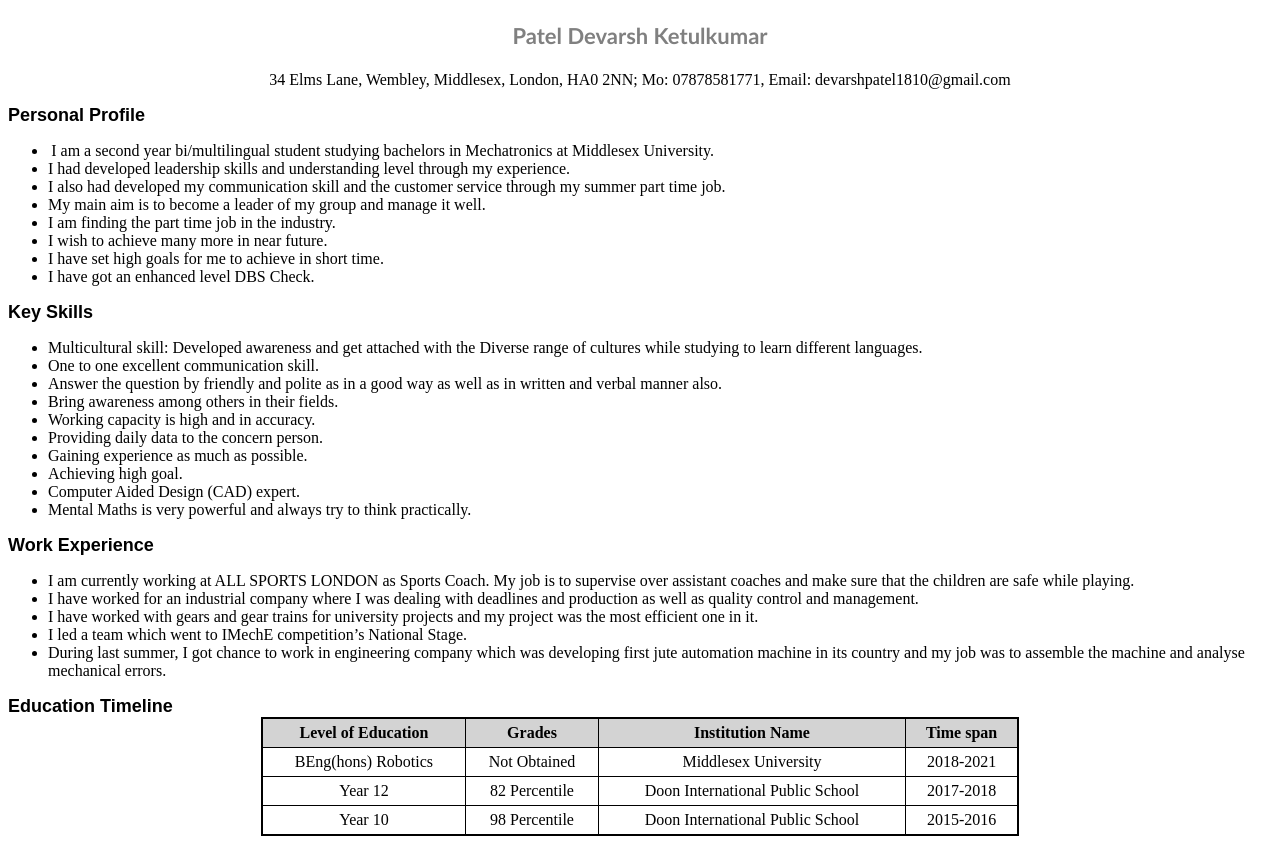
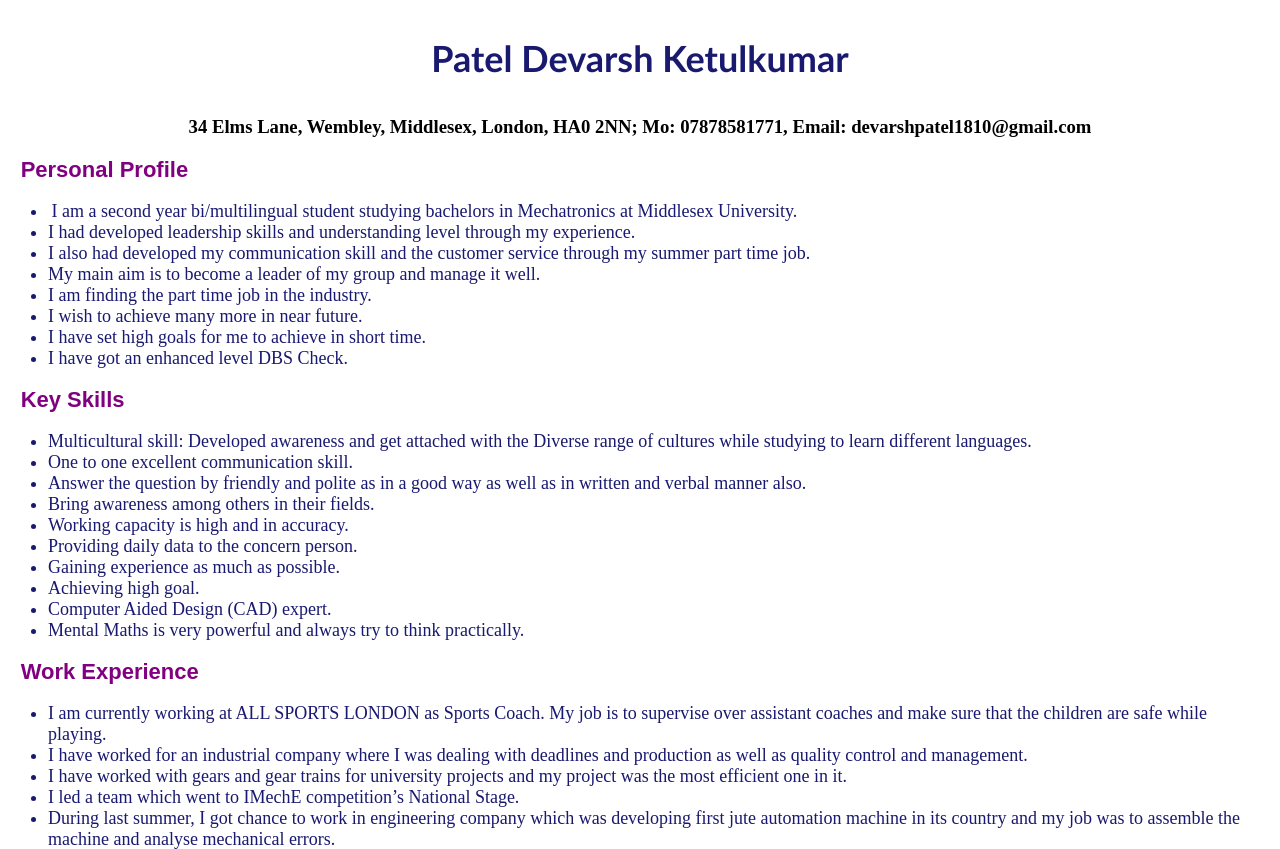
Before and after one commit to DP1805/project0, a plain HTML site: page Resume.html in a window 1280 px wide. Shown: the top 849 px of the page. Drawn offline with Linux system fonts and the light colour scheme.

Commit message:
Modified font color and size and added margin to the body

```diff
--- a/Resume.html
+++ b/Resume.html
@@ -6,9 +6,9 @@
 	</head>
 	<body>
 		<p id="top"> Patel Devarsh Ketulkumar </p>
-		<p> 34 Elms Lane, Wembley, Middlesex, London, HA0 2NN;
+		<h3> 34 Elms Lane, Wembley, Middlesex, London, HA0 2NN;
 		       Mo: 07878581771, Email: devarshpatel1810@gmail.com
-		</p>
+		</h3>
 		<div class="bio"> Personal Profile </div>
 		<ul>
 		       <li>  I am a second year bi/multilingual student studying bachelors in Mechatronics at Middlesex University. </li>
--- a/resumestyle.css
+++ b/resumestyle.css
@@ -3,18 +3,26 @@
   	   background-color: #1dd1bc;
 }
 #top {
-         color: gray;
-         font-size: 22px;
+         color: midnightblue;
+         font-size: 36px;
          font-family: Calibri, Sans Serif;
          font-weight: bold;
 }
-p {
+p, h3 {
       text-align: center;
 }
 .bio {
          font-family: Arial, Sans Serif;
-         font-size: 18px;
+         font-size: 22px;
          font-weight: bold;
+         margin-left: 1%;
+         color: purple;
+}
+ul {
+     font-family: Times New Roman, Sans Serif;
+     font-size: 18px;
+     color: midnightblue;
+     margin-right: 2%;
 }
 table {
           border: 2px solid black;
```
